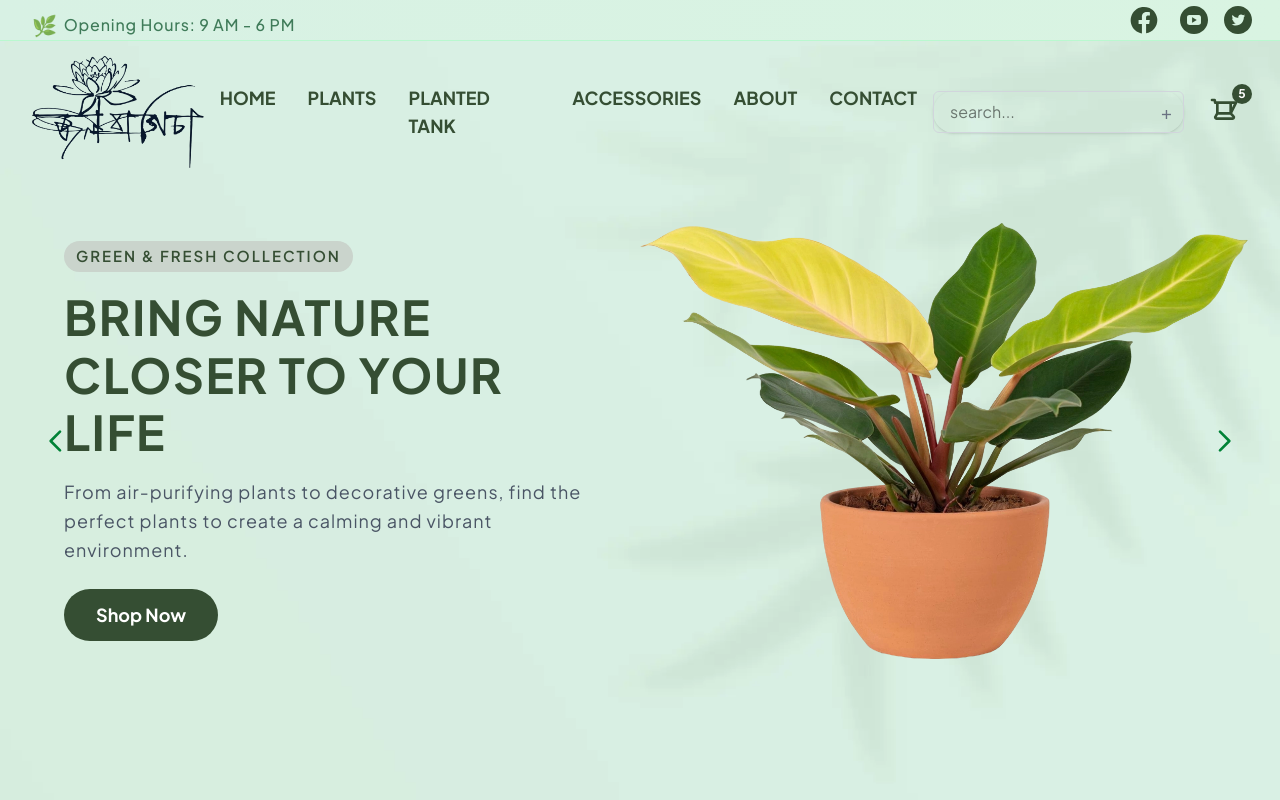
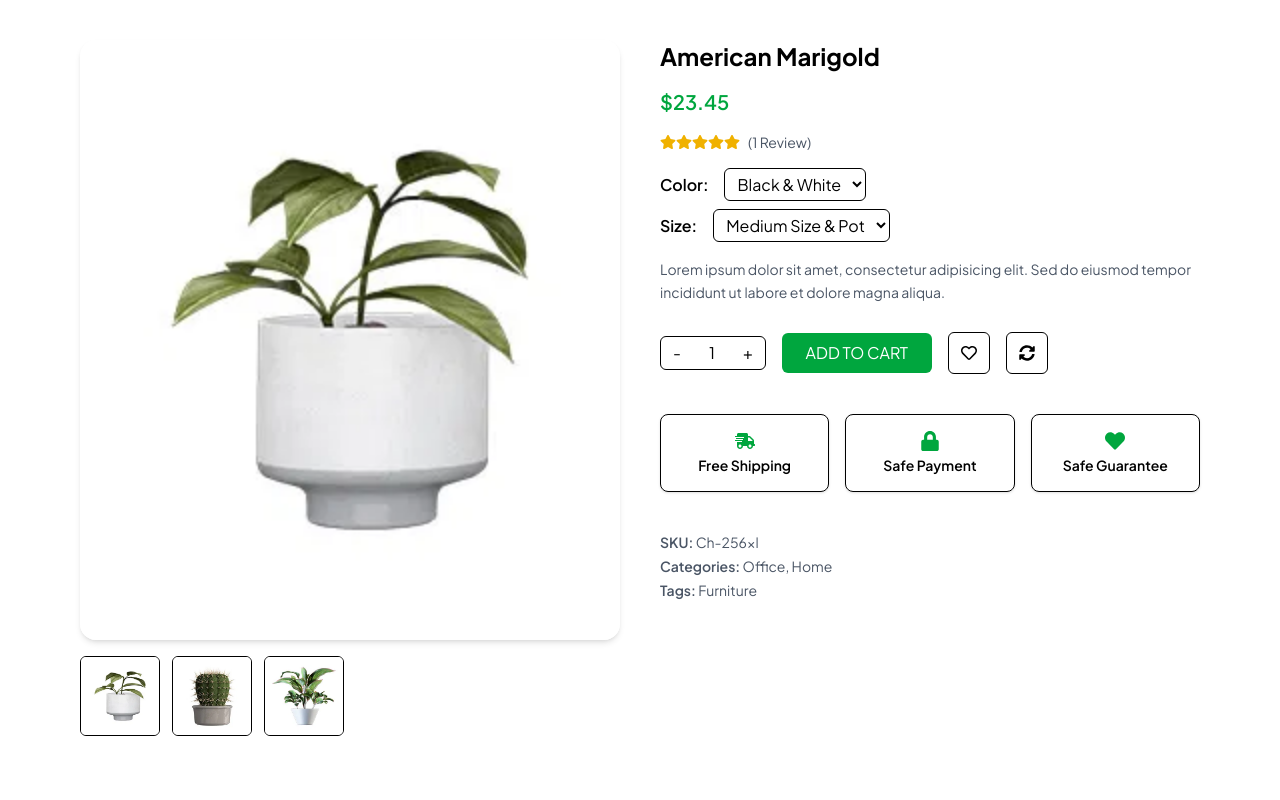
Before and after one commit to IbrahimGazi2022/Jol-Bagicha, a React (Vite) app: page /product/1 in a window 1280 px wide. Shown: the top 800 px of the page. Built offline with nearby package versions, Linux system fonts and the light colour scheme.

Commit message:
Complete single product page

```diff
--- a/package.json
+++ b/package.json
@@ -14,6 +14,8 @@
     "framer-motion": "^12.23.12",
     "react": "^19.1.1",
     "react-dom": "^19.1.1",
+    "react-icons": "^5.5.0",
+    "react-router-dom": "^7.9.1",
     "tailwindcss": "^4.1.12"
   },
   "devDependencies": {
--- a/src/App.tsx
+++ b/src/App.tsx
@@ -1,7 +1,13 @@
-import { AnnouncementBar, Category, Footer, NewProducts, Slider } from "./components"
+import { BrowserRouter as Router, Routes, Route } from "react-router-dom";
+import { AnnouncementBar, Category, Footer, NewProducts, Slider, SingleProductPage } from "./components";
 
 function App() {
   return (
+    <Router>
+      <Routes>
+        <Route
+          path="/"
+          element={
             <>
               <AnnouncementBar />
               <Slider />
@@ -9,7 +15,12 @@ function App() {
               <NewProducts />
               <Footer />
             </>
-  )
+          }
+        />
+        <Route path="/product/:id" element={<SingleProductPage />} />
+      </Routes>
+    </Router>
+  );
 }
 
-export default App
+export default App;
--- a/src/components/AnnouncementBar/AnnouncementBar.tsx
+++ b/src/components/AnnouncementBar/AnnouncementBar.tsx
@@ -24,7 +24,7 @@ const AnnouncementBar = () => {
 
     return (
         <div className="w-full bg-gradient-to-r from-[#d8f1e4] to-[#d9f4e2] flex justify-start overflow-hidden border-b border-green-200">
-            <div className="w-[1480px] px-4 md:px-6 lg:px-8 h-10 md:h-12 lg:h-10 flex items-center justify-start relative mx-auto">
+            <div className="w-[1480px] px-4 md:px-6 lg:px-8 h-10 md:h-12 lg:h-10 flex items-center justify-between relative mx-auto">
                 <AnimatePresence mode="wait">
                     <motion.div
                         key={currLine}
@@ -32,7 +32,7 @@ const AnnouncementBar = () => {
                         animate={{ opacity: 1, y: 0 }}
                         exit={{ opacity: 0, y: 20 }}
                         transition={{ duration: 0.5 }}
-                        className="absolute w-full text-center md:text-left text-sm md:text-base lg:text-md font-medium text-green-900 tracking-wide md:tracking-wider flex items-center justify-center md:justify-start capitalize"
+                        className="text-center md:text-left text-sm md:text-base lg:text-md font-medium text-green-900 tracking-wide md:tracking-wider flex items-center md:justify-start capitalize"
                     >
                         <span className="mr-2 md:mr-1.5 text-lg md:text-xl lg:text-xl">🌿</span>
                         {lines[currLine]}
@@ -47,7 +47,7 @@ const AnnouncementBar = () => {
                         <img
                             src="/images/social/facebook.svg"
                             alt="Facebook"
-                            className="w-5 h-5 md:w-10 md:h-10 hover:scale-110 transition-transform"
+                            className="w-7.5 h-7.5 md:w-10 md:h-10 hover:scale-110 transition-transform"
                         />
                     </a>
 
--- a/src/components/NewProducts/NewProducts.tsx
+++ b/src/components/NewProducts/NewProducts.tsx
@@ -1,3 +1,5 @@
+import { Link } from "react-router-dom";
+
 const products = [
     { id: 1, title: "American Marigold", img: "/images/NewProduct/4.jpg", price: "$15.49" },
     { id: 2, title: "Black Eyed Susan", img: "/images/NewProduct/2.jpg", price: "$10.99" },
@@ -30,13 +32,13 @@ const NewProducts = () => {
             <div className="grid grid-cols-2 md:grid-cols-2 lg:grid-cols-4 gap-10">
                 {products.map((product) => (
                     <div key={product.id} className="flex flex-col items-center">
-                        <div className="h-64 w-full flex items-center justify-center">
+                        <Link to={`/product/${product.id}`} className="h-64 w-full flex items-center justify-center">
                             <img
                                 src={product.img}
                                 alt={product.title}
                                 className="h-full object-cover"
                             />
-                        </div>
+                        </Link>
                         <div className="mt-2 text-center">
                             <h3 className="text-xl font-semibold text-gray-800 mb-2">{product.title}</h3>
                             <p className="text-[#354E33] font-bold mb-2">{product.price}</p>
--- /dev/null
+++ b/src/components/SingleProductPage/SingleProductPage.tsx
@@ -0,0 +1,117 @@
+import { useState } from "react";
+import { FaStar, FaHeart, FaSyncAlt, FaShippingFast, FaLock, FaRegHeart } from "react-icons/fa";
+
+export default function SingleProductPage() {
+    const [quantity, setQuantity] = useState(1);
+
+    return (
+        <div className="max-w-6xl mx-auto px-4 py-10 grid grid-cols-1 md:grid-cols-2 gap-10">
+            {/* Left Side - Product Images */}
+            <div>
+                <img
+                    src="/images/NewProduct/1.jpg"
+                    alt="American Marigold"
+                    className="w-full h-auto rounded-2xl shadow-md"
+                />
+                <div className="flex gap-3 mt-4">
+                    <img src="/images/NewProduct/1.jpg" alt="thumb1" className="w-20 h-20 border rounded-md cursor-pointer" />
+                    <img src="/images/NewProduct/2.jpg" alt="thumb2" className="w-20 h-20 border rounded-md cursor-pointer" />
+                    <img src="/images/NewProduct/3.jpg" alt="thumb3" className="w-20 h-20 border rounded-md cursor-pointer" />
+                </div>
+            </div>
+
+            {/* Right Side - Product Details */}
+            <div className="flex flex-col space-y-4">
+                <h2 className="text-2xl font-bold">American Marigold</h2>
+                <p className="text-green-600 text-xl font-semibold">$23.45</p>
+
+                {/* Rating */}
+                <div className="flex items-center gap-2">
+                    <div className="flex text-yellow-500">
+                        {[...Array(5)].map((_, i) => (
+                            <FaStar key={i} />
+                        ))}
+                    </div>
+                    <span className="text-sm text-gray-600">(1 Review)</span>
+                </div>
+
+                {/* Color & Size */}
+                <div className="space-y-2">
+                    <div className="flex items-center gap-4">
+                        <span className="font-semibold">Color:</span>
+                        <select className="border rounded-md px-2 py-1">
+                            <option>Black & White</option>
+                            <option>Green</option>
+                        </select>
+                    </div>
+                    <div className="flex items-center gap-4">
+                        <span className="font-semibold">Size:</span>
+                        <select className="border rounded-md px-2 py-1">
+                            <option>Medium Size & Pot</option>
+                            <option>Large Size</option>
+                        </select>
+                    </div>
+                </div>
+
+                {/* Description */}
+                <p className="text-gray-600 text-sm leading-relaxed">
+                    Lorem ipsum dolor sit amet, consectetur adipisicing elit. Sed do eiusmod tempor incididunt ut labore et dolore magna aliqua.
+                </p>
+
+                {/* Quantity + Add to Cart */}
+                <div className="flex items-center gap-4 mt-3">
+                    <div className="flex items-center border rounded-md">
+                        <button
+                            onClick={() => setQuantity(quantity > 1 ? quantity - 1 : 1)}
+                            className="px-3 py-1"
+                        >
+                            -
+                        </button>
+                        <span className="px-4 py-1">{quantity}</span>
+                        <button
+                            onClick={() => setQuantity(quantity + 1)}
+                            className="px-3 py-1"
+                        >
+                            +
+                        </button>
+                    </div>
+
+                    <button className="bg-green-600 text-white px-6 py-2 rounded-md hover:bg-green-700 transition">
+                        ADD TO CART
+                    </button>
+
+                    <button className="p-3 border rounded-md hover:bg-gray-100">
+                        <FaRegHeart />
+                    </button>
+
+                    <button className="p-3 border rounded-md hover:bg-gray-100">
+                        <FaSyncAlt />
+                    </button>
+                </div>
+
+                {/* Features */}
+                <div className="grid grid-cols-3 gap-4 mt-6">
+                    <div className="flex flex-col items-center text-center p-4 border rounded-lg shadow-sm">
+                        <FaShippingFast className="text-green-600 text-xl mb-1" />
+                        <span className="text-sm font-semibold">Free Shipping</span>
+                    </div>
+                    <div className="flex flex-col items-center text-center p-4 border rounded-lg shadow-sm">
+                        <FaLock className="text-green-600 text-xl mb-1" />
+                        <span className="text-sm font-semibold">Safe Payment</span>
+                    </div>
+                    <div className="flex flex-col items-center text-center p-4 border rounded-lg shadow-sm">
+                        <FaHeart className="text-green-600 text-xl mb-1" />
+                        <span className="text-sm font-semibold">Safe Guarantee</span>
+                    </div>
+                </div>
+
+                {/* Meta Info */}
+                <div className="text-sm text-gray-600 mt-6 space-y-1">
+                    <p><span className="font-semibold">SKU:</span> Ch-256xl</p>
+                    <p><span className="font-semibold">Categories:</span> Office, Home</p>
+                    <p><span className="font-semibold">Tags:</span> Furniture</p>
+                </div>
+            </div>
+        </div>
+    );
+}
--- a/src/components/Slider/Slider.tsx
+++ b/src/components/Slider/Slider.tsx
@@ -39,7 +39,7 @@ const Slider = () => {
     };
 
     return (
-        <div className="relative w-full h-[600px] md:h-[700px] lg:h-[800px] overflow-hidden">
+        <div className="relative w-full h-[500px] md:h-[700px] lg:h-[800px] overflow-hidden">
             <Navbar />
             {/* Background Image */}
             <div
--- a/src/components/index.ts
+++ b/src/components/index.ts
@@ -4,6 +4,7 @@ import Slider from "./Slider/Slider";
 import NewProducts from "./NewProducts/NewProducts";
 import Category from "./Category/Category";
 import Footer from "./Footer/Footer";
+import SingleProductPage from "./SingleProductPage/SingleProductPage";
 
 export {
     AnnouncementBar,
@@ -11,5 +12,6 @@ export {
     Slider,
     NewProducts,
     Category,
-    Footer
+    Footer,
+    SingleProductPage
 }
```
Also changed, not shown: src/components/Footer/Footer.tsx (+12 -9 lines), 1 other file (tests, documents, lock files or other folders). Lines whose indentation alone changed are shown as unchanged.
